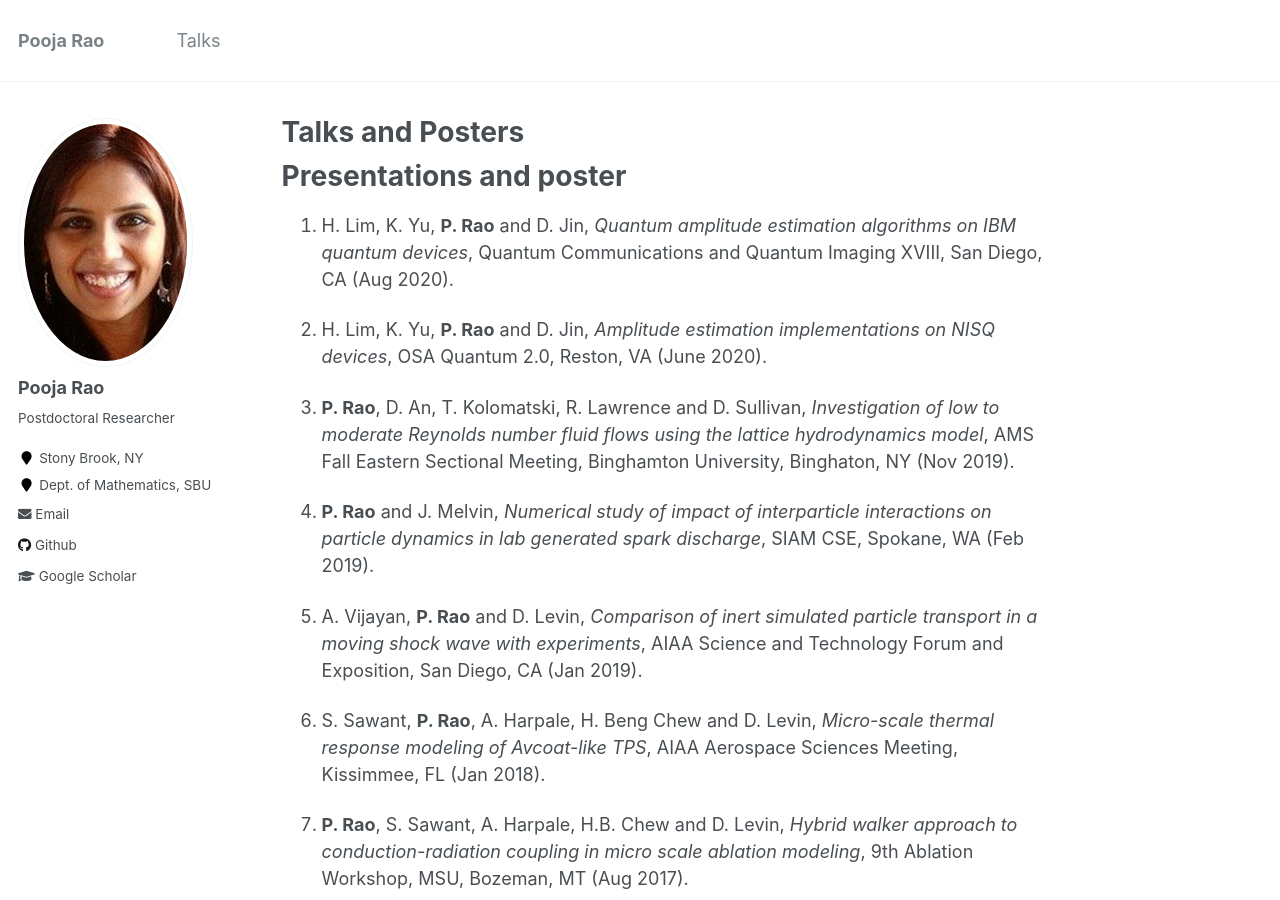
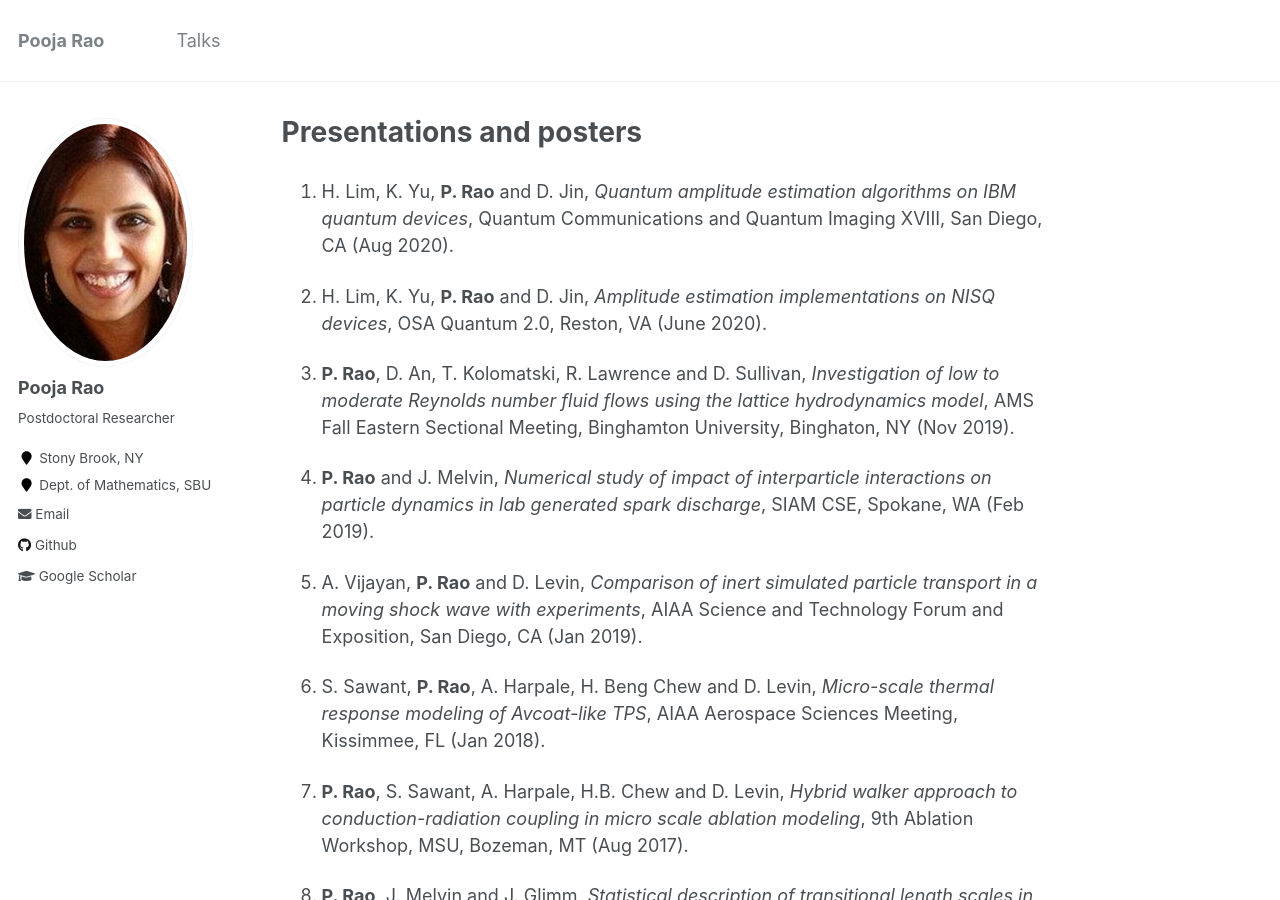
Before and after one commit to poojarao8/poojarao8.github.io, a Jekyll site: the page built from _pages/talks.md, in a window 1280 px wide and 900 px high. Built offline with Jekyll 4.4.1, drawn with Linux system fonts in a browser that asks for light colours.

Commit message:
Update talks.md

```diff
--- a/_pages/talks.md
+++ b/_pages/talks.md
@@ -1,9 +1,8 @@
 ---
-title: "Talks and Posters"
+title: "Presentations and posters"
 permalink: /talks/
 author_profile: true
 ---
-# Presentations and poster
 
 14. H. Lim, K. Yu, **P. Rao** and D. Jin, *Quantum amplitude estimation algorithms on IBM quantum devices*, Quantum Communications and Quantum Imaging XVIII, San Diego, CA (Aug 2020).
 
```
